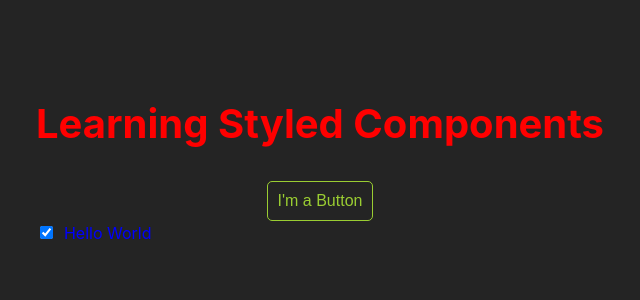
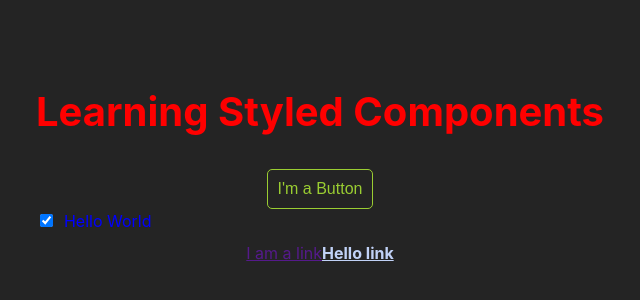
Before and after one commit to Lachicagladiadora/learning-styled-components, a React (Vite) app: page / in a window 1280 px wide. Shown: the part 240-540 px from the top of the page, without its empty margins (320-960 px from the left). Built offline with nearby package versions, Linux system fonts and the light colour scheme.

Commit message:
add two different form for link

```diff
--- a/src/App.tsx
+++ b/src/App.tsx
@@ -1,15 +1,19 @@
 import './App.css'
 import { Button } from './components/Button'
 import { Checkbox } from './components/Checkbox'
+import { Link } from './components/Link'
 import { Title } from './components/Title'
+import { StyledLink } from './components/styledComponents/StylingAnyComponent'
 
 function App() {
 
   return (
     <>
-     <Title>learning styled components</Title>
-     <Button onClick={()=>console.log('you clicked the button')}>I'm a Button</Button>
-     <Checkbox mode='dark'>Hello World</Checkbox>
+      <Title>learning styled components</Title>
+      <Button onClick={() => console.log('you clicked the button')}>I'm a Button</Button>
+      <Checkbox mode='dark'>Hello World</Checkbox>
+      <Link className={'link'} >I am a link</Link>
+      <StyledLink >Hello link</StyledLink>
     </>
   )
 }
--- /dev/null
+++ b/src/components/Link.tsx
@@ -0,0 +1,6 @@
+
+export const Link = ({ className, children }) => (
+  <a href="" className={className}>
+    {children}
+  </a>
+)
--- /dev/null
+++ b/src/components/styledComponents/StylingAnyComponent.tsx
@@ -0,0 +1,7 @@
+import styled from "styled-components";
+import { Link } from "../Link";
+
+export const StyledLink = styled(Link)`
+  color: #c1d2f7;
+  font-weight: bold;
+`
```
